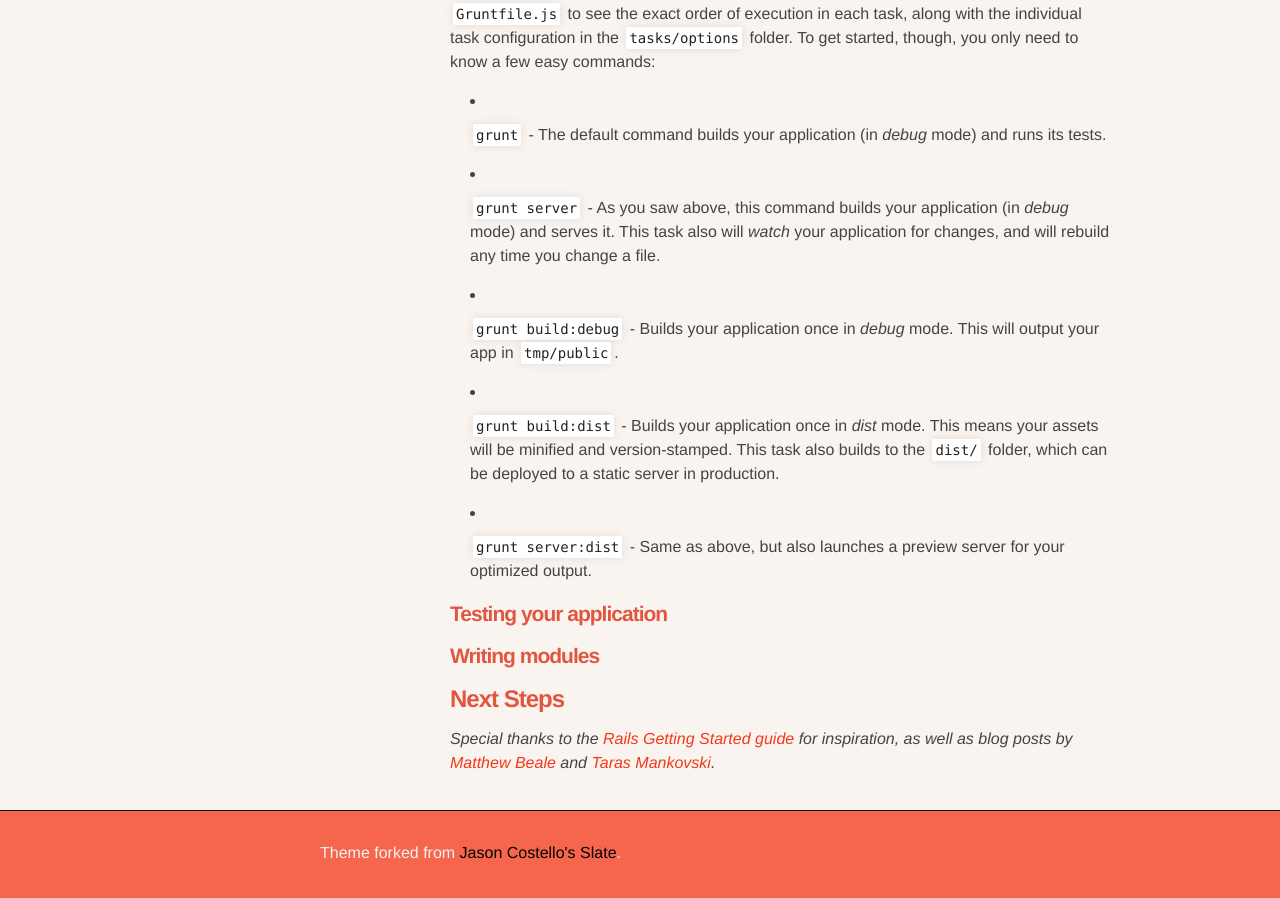
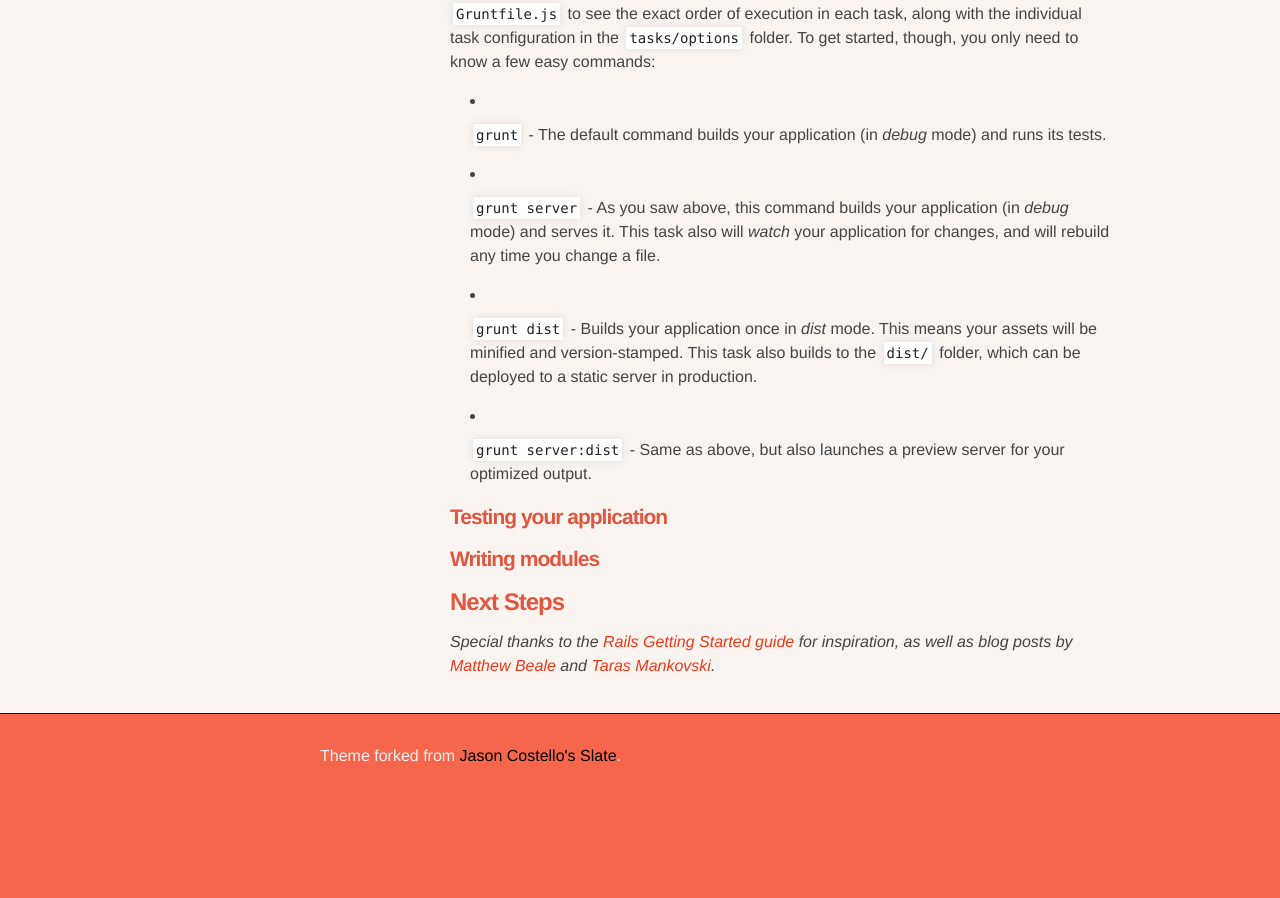
Before and after one commit to stefanpenner/ember-app-kit, a Jekyll site: the page built from guides/getting-started.md, in a window 1280 px wide and 900 px high, scrolled down 3242 px. Built offline with Jekyll 4.4.1, drawn with Linux system fonts in a browser that asks for light colours; after the commit the page ends 4045 px from its top, so only the background shows below that.

Commit message:
`build:dist` is now just called `dist`

```diff
--- a/guides/getting-started.md
+++ b/guides/getting-started.md
@@ -164,9 +164,7 @@ If you'd like to peek into the innards of Ember App Kit's build pipeline, you ca
 
 * `grunt server` - As you saw above, this command builds your application (in *debug* mode) and serves it. This task also will *watch* your application for changes, and will rebuild any time you change a file.
 
-* `grunt build:debug` - Builds your application once in *debug* mode. This will output your app in `tmp/public`.
-
-* `grunt build:dist` - Builds your application once in *dist* mode. This means your assets will be minified and version-stamped. This task also builds to the `dist/` folder, which can be deployed to a static server in production.
+* `grunt dist` - Builds your application once in *dist* mode. This means your assets will be minified and version-stamped. This task also builds to the `dist/` folder, which can be deployed to a static server in production.
 
 * `grunt server:dist` - Same as above, but also launches a preview server for your optimized output.
 
```
